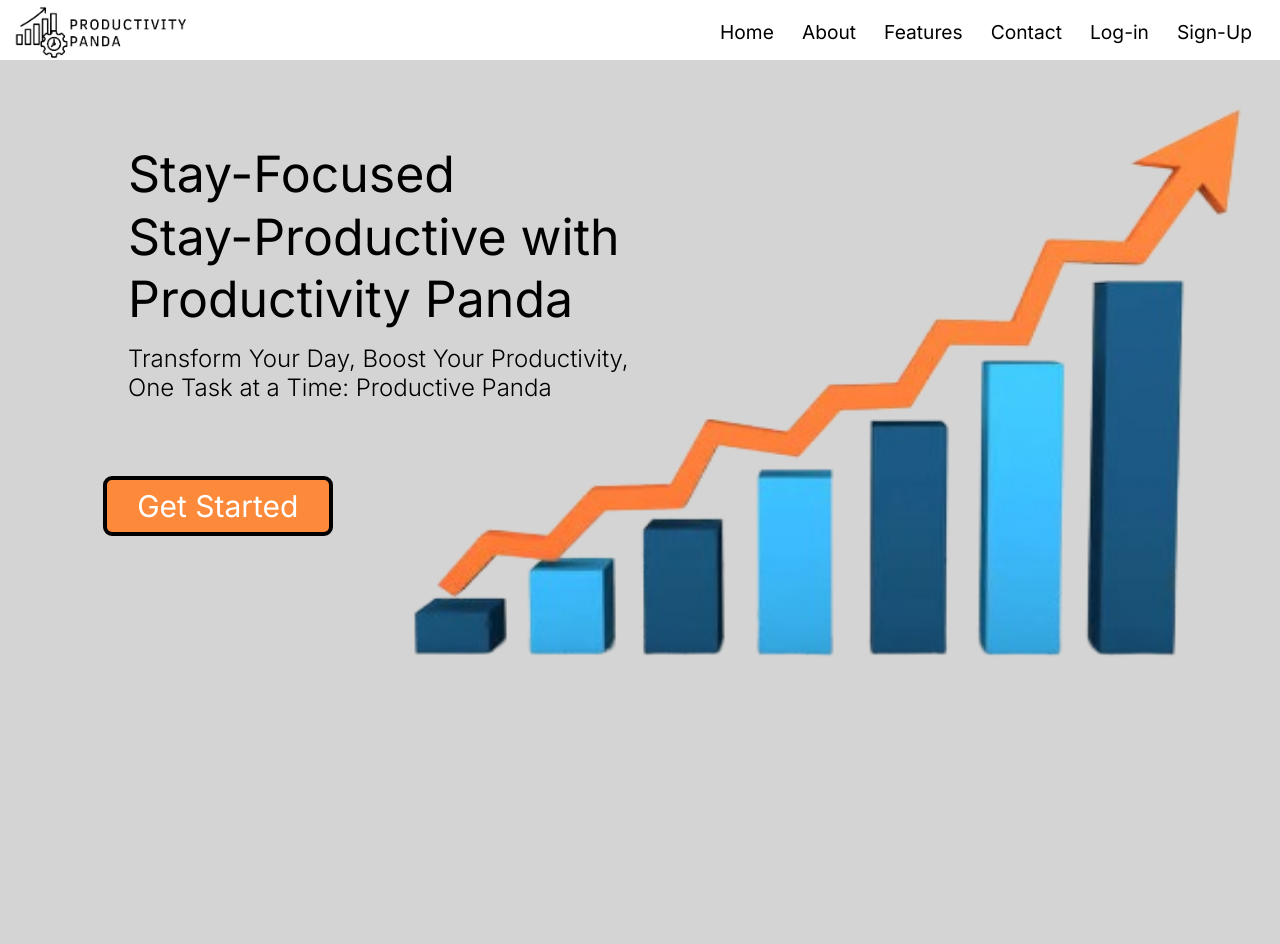
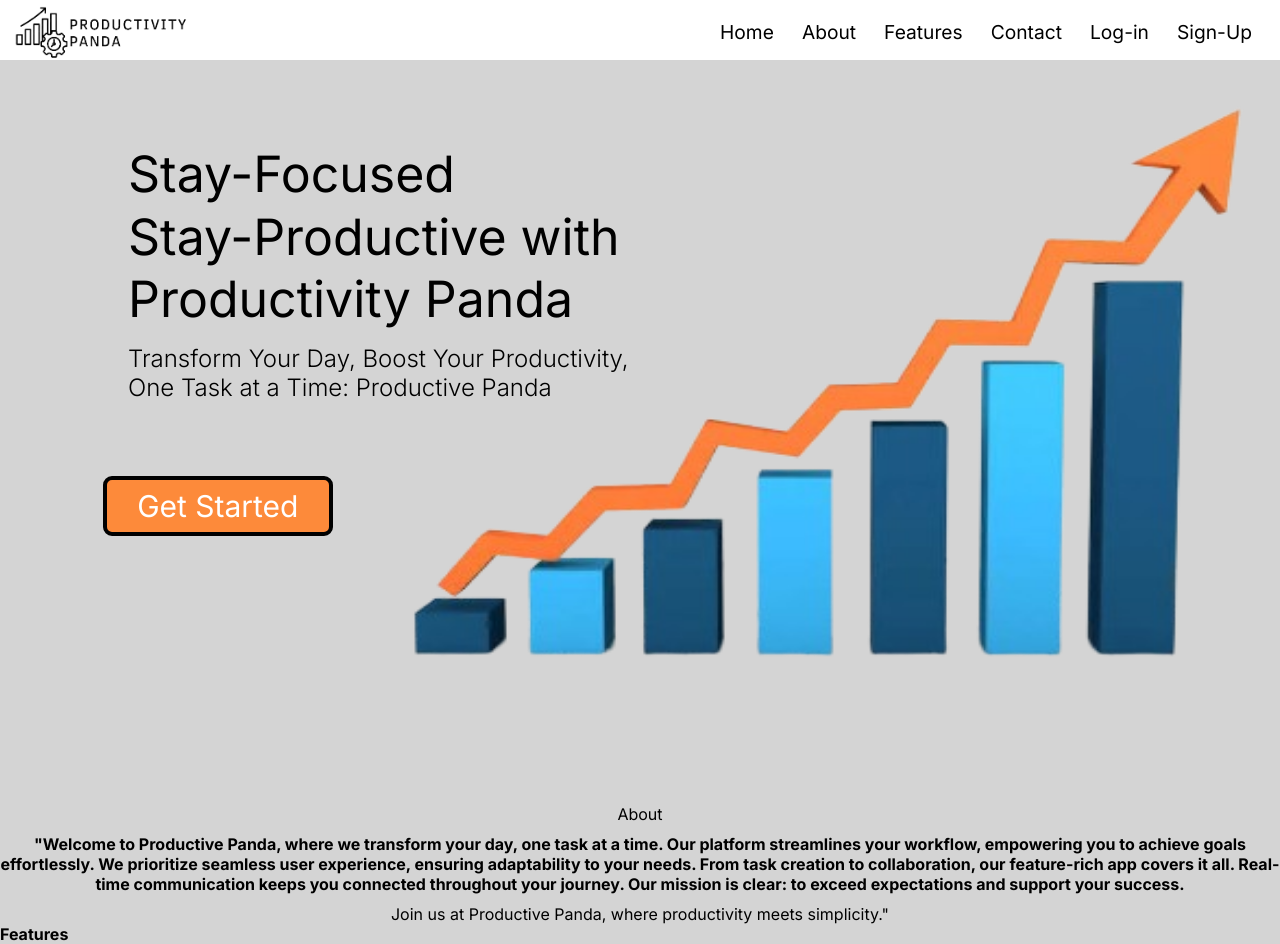
Before and after one commit to kalviumcommunity/S51_Sudhan_Capstone_Productivity_Panda, a React (Vite) app in the folder Frontend/Productivity-Panda-MainPage/: page / in a window 1280 px wide. Shown: the top 944 px of the page. Before the commit the page ends 804 px from the top, so only its background shows below. Built offline with nearby package versions, Linux system fonts and the light colour scheme.

Commit message:
Added structure to the about page

```diff
--- a/Frontend/Productivity-Panda-MainPage/src/Components/MainPage/LandingPage.jsx
+++ b/Frontend/Productivity-Panda-MainPage/src/Components/MainPage/LandingPage.jsx
@@ -2,12 +2,14 @@ import React from 'react'
 import '../../../src/index.css';
 import NavBar from './NavBar';
 import NavHomeBTN from './NavHomeBTN';
+import NavAboutPage from './NavAboutPage';
 
 function LandingPage() {
   return (
     <>
      <NavBar/>
     <NavHomeBTN/>
+    <NavAboutPage/>
     </>
   )
 }
--- a/Frontend/Productivity-Panda-MainPage/src/Components/MainPage/NavAboutPage.jsx
+++ b/Frontend/Productivity-Panda-MainPage/src/Components/MainPage/NavAboutPage.jsx
@@ -2,7 +2,26 @@ import React from 'react'
 
 function NavAboutPage() {
   return (
-    <div>NavAboutPage</div>
+    <>
+    <div style={{textAlign:'center',marginBottom:"10px"}}>
+        <p>About</p>
+    </div>
+    <div style={{textAlign:'center',fontWeight:"bold",marginBottom:"10px"}}>
+        <p>
+        "Welcome to Productive Panda, where we transform your day, one task at a time. Our platform streamlines your workflow, empowering you to achieve goals effortlessly. We prioritize seamless user experience, ensuring adaptability to your needs. From task creation to collaboration, our feature-rich app covers it all.
+        Real-time communication keeps you connected throughout your journey. Our mission is clear: to exceed expectations and support your success.
+        </p>
+    </div>
+    <div style={{textAlign:'center' ,marginTop:"10px"}}>
+    Join us at Productive Panda, where productivity meets simplicity."
+    </div>
+
+    <div style={{fontWeight:'bold'}}>
+        Features
+    </div>
+
+
+    </>
   )
 }
 
```
